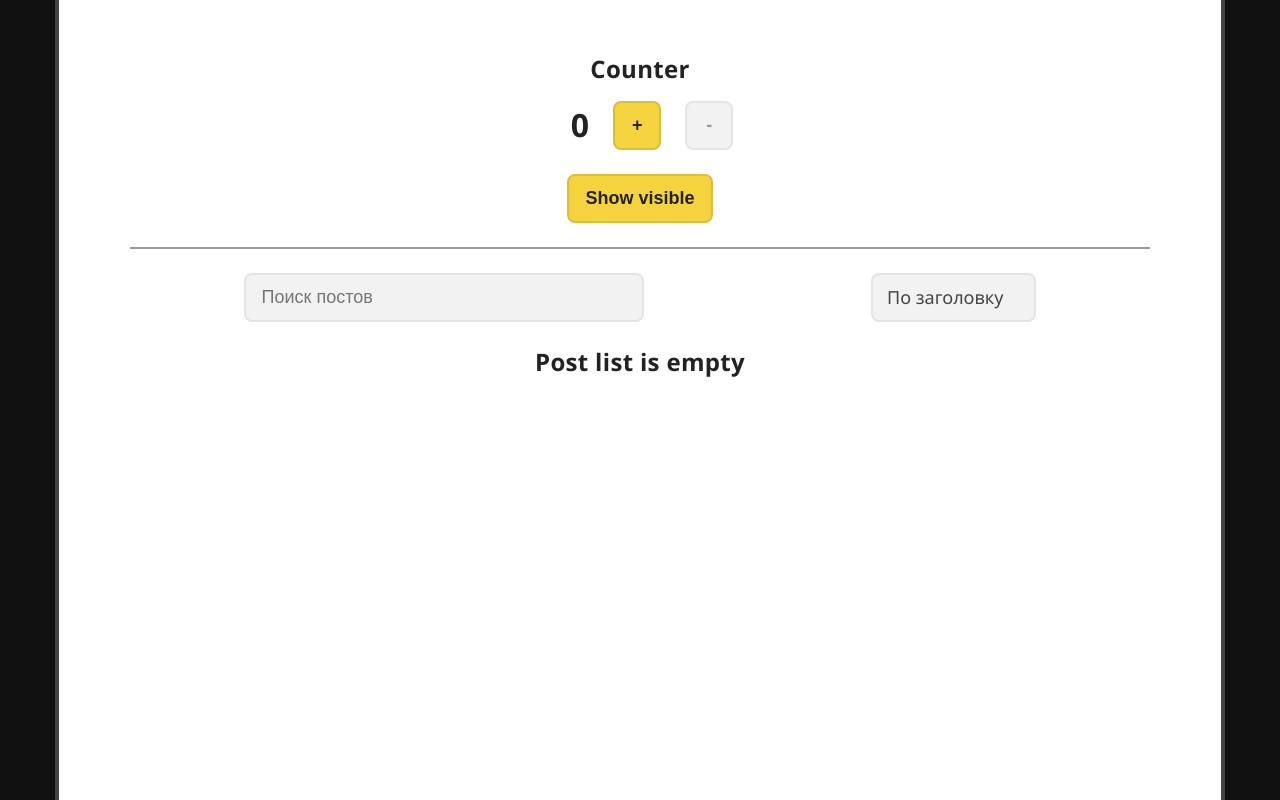
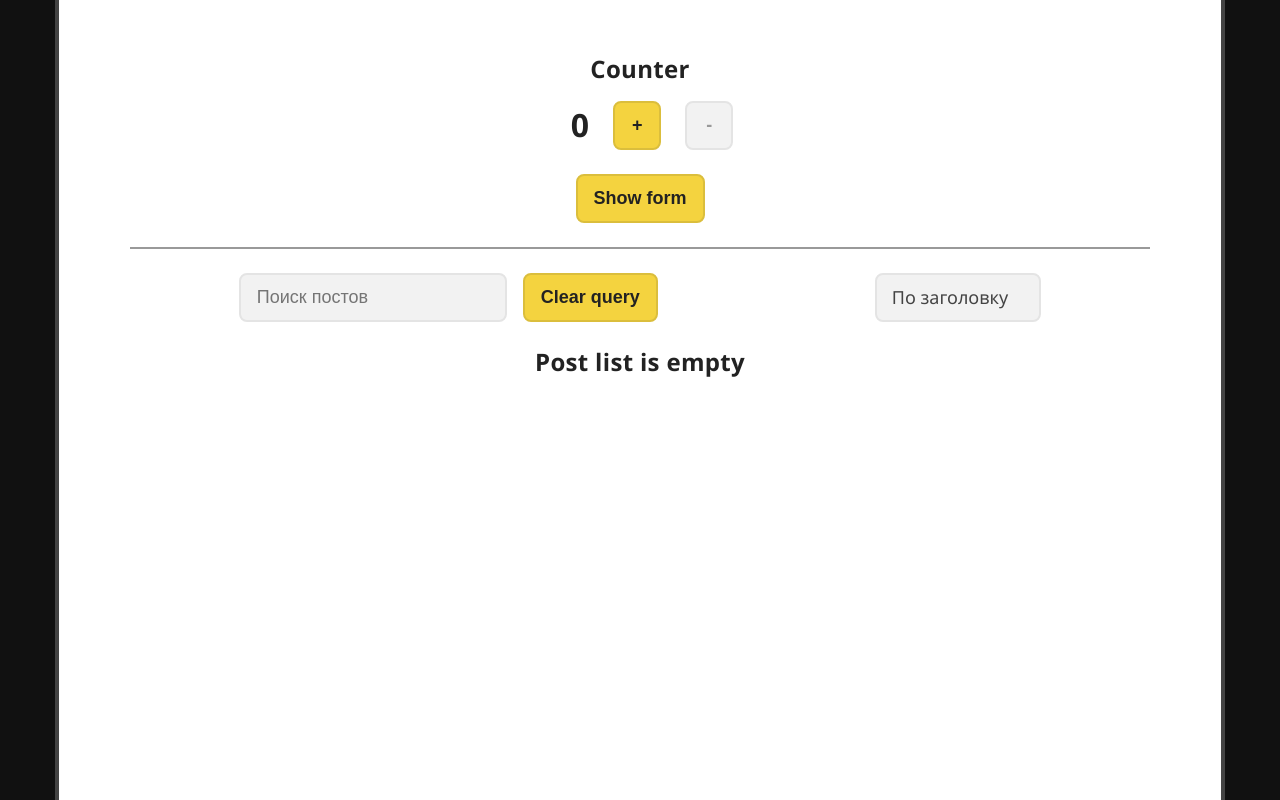
Before and after one commit to rozhedev/ui-lib, a React (Create React App) app: page / in a window 1280 px wide. Built offline with nearby package versions, Linux system fonts and the light colour scheme.

Commit message:
Transfer animation config object to data/anim-config.js. Add delete query btn & minor code improvements

```diff
--- a/src/App.js
+++ b/src/App.js
@@ -1,5 +1,6 @@
 import { useMemo, useState } from "react";
 import { motion, AnimatePresence } from "framer-motion";
+import { modalOverlayAnim } from "./data/anim-config";
 
 import "./App.css";
 import Counter from "./components/chunks/Counter";
@@ -54,23 +55,13 @@ function App() {
     }, [filters.query, sortPostMemo]);
 
     // * ANIM
-    const modalOverlayAnim = {
-        initial: {
-            opacity: 0,
-            duration: 0.3,
-        },
-        animate: {
-            opacity: 1,
-            duration: 0.3,
-        },
-    };
 
     return (
         <div className="App">
             <Wrapper>
                 <Counter />
                 <AnimatePresence>
-                    <Btn onClick={(e) => setVisible(true)}>Show visible</Btn>
+                    <Btn onClick={(e) => setVisible(true)}>Show form</Btn>
                     {visible && (
                         <motion.div
                             style={{ marginTop: "0px" }}
--- a/src/components/posts/PostFilters.js
+++ b/src/components/posts/PostFilters.js
@@ -1,25 +1,32 @@
 import styles from "./PostFilters.module.css";
-import inpStyles from '../ui/Inp.module.css'
-import Inp from '../ui/Inp';
-import Select from '../ui/Select';
+import inpStyles from "../ui/Inp.module.css";
+import Inp from "../ui/Inp";
+import Select from "../ui/Select";
+import Btn from "../ui/Btn";
 
 const PostFilters = ({ filters, setFilters, ...props }) => {
-
     return (
         <div className={styles.PostFilters}>
-            <Inp
-                className={`${inpStyles.Inp} sort-widget__inp`}
-                placeholder="Поиск постов"
-                value={filters.query}
-                onChange={(e) => setFilters({ ...filters, query: e.target.value })}
-            />
+            <div>
+                <Inp
+                    className={`${inpStyles.Inp} ${inpStyles.InpSmall}`}
+                    placeholder="Поиск постов"
+                    value={filters.query}
+                    onChange={(e) => setFilters({ ...filters, query: e.target.value })}
+                />
+                <Btn
+                    type="submit"
+                    onClick={() => setFilters({ ...filters, query: "" })}
+                >
+                    Clear query
+                </Btn>
+            </div>
 
             <Select
                 id="select-sort"
                 value={filters.sort}
-                onChange={selectedSort => setFilters({ ...filters, sort: selectedSort })}
+                onChange={(selectedSort) => setFilters({ ...filters, sort: selectedSort })}
                 defaultValue="Сортировка по"
-
                 // * значение свойства value должно совпадать
                 // * с именем свойства объекта newPost из PostForm
                 options={[
--- a/src/components/posts/PostFilters.module.css
+++ b/src/components/posts/PostFilters.module.css
@@ -5,8 +5,3 @@
     border-top: 2px solid var(--darken-lightgray);
     width: 90%;
 }
-
-.sort-widget__inp {
-    min-width: 250px !important;
-    /* width: fit-content; */
-}
--- a/src/components/posts/PostItem.module.css
+++ b/src/components/posts/PostItem.module.css
@@ -8,10 +8,6 @@
     border-radius: 0.5rem;
     border: 2px solid var(--darken-lightgray);
     background-color: var(--primary-lightgray);
-}
-
-.PostItem:nth-of-type(n + 4) {
-    margin-top: 1.5rem;
 }
 
 .PostItem h4 {
--- a/src/components/posts/PostList.js
+++ b/src/components/posts/PostList.js
@@ -1,4 +1,6 @@
 import { AnimatePresence, motion } from "framer-motion";
+import { postItemAnim } from "../../data/anim-config";
+
 import PostItem from "./PostItem";
 import styles from "./PostList.module.css";
 
@@ -7,24 +9,11 @@ const PostList = ({ title, removePost, posts, ...props }) => {
         startTitle: "Post list is empty",
         blogTitle: "Post title",
     };
-    const itemAnim = {
-        initial: {
-            opacity: 0,
-            scale: 0.5,
-            duration: 0.3,
-        },
-        animate: {
-            opacity: 1,
-            scale: 1,
-            duration: 0.3,
-        },
-    };
 
     return (
         <>
             {posts.length ? <h3>{TEXT_CONTENT.blogTitle}</h3> : <h3>{TEXT_CONTENT.startTitle}</h3>}
 
-            <motion.div style={{ width: "100%" }}>
             <div className={styles.PostList}>
                 <AnimatePresence>
                     {posts.map((post) => (
@@ -33,18 +22,17 @@ const PostList = ({ title, removePost, posts, ...props }) => {
                             initial="initial"
                             animate="animate"
                             exit="initial"
-                                variants={itemAnim}
+                            variants={postItemAnim}
                         >
                             <PostItem
                                 removePost={removePost}
                                 post={post}
-                                    itemAnim={itemAnim}
+                                itemAnim={postItemAnim}
                             />
                         </motion.div>
                     ))}
                 </AnimatePresence>
             </div>
-            </motion.div>
         </>
     );
 };
--- a/src/components/posts/PostList.module.css
+++ b/src/components/posts/PostList.module.css
@@ -1,7 +1,11 @@
 .PostList {
-    margin: 0 auto;
+    margin: 0.75rem auto;
     width: 90%;
     display: flex;
     justify-content: space-between;
     flex-wrap: wrap;
 }
+
+.PostList > *:nth-of-type(n + 4) {
+    margin-top: 1.5rem;
+}
--- a/src/components/ui/Inp.module.css
+++ b/src/components/ui/Inp.module.css
@@ -1,4 +1,4 @@
-.Inp {
+.Inp, .InpSmall {
     min-width: 400px;
     padding: 0.75rem 1rem;
     font-size: 1.125rem;
@@ -10,6 +10,11 @@
     transition: .6s all;
 }
 
+.InpSmall {
+    min-width: 250px;
+    margin-right: 1rem;
+}
+
 .Inp:focus {
     border: 2px solid var(--accent);
     box-shadow: inset 0 0 4px 0px var(--accent);
--- a/src/components/ui/Modal.js
+++ b/src/components/ui/Modal.js
@@ -1,20 +1,10 @@
 import { motion } from "framer-motion";
+import { modalBodyAnim } from "../../data/anim-config";
+
 import styles from "../ui/Modal.module.css";
 
 const Modal = ({ children, visible, setVisible, ...props }) => {
     const rootClasses = [styles.ModalOverlay];
-    const modalBodyAnim = {
-        initial: {
-            opacity: 0,
-            scale: 0.5,
-            duration: 0.3,
-        },
-        animate: {
-            opacity: 1,
-            scale: 1,
-            duration: 0.3,
-        },
-    };
     visible && rootClasses.push(styles.active);
 
     return (
--- /dev/null
+++ b/src/data/anim-config.js
@@ -0,0 +1,36 @@
+export const modalOverlayAnim = {
+    initial: {
+        opacity: 0,
+        duration: 0.3,
+    },
+    animate: {
+        opacity: 1,
+        duration: 0.3,
+    },
+};
+
+export const postItemAnim = {
+    initial: {
+        opacity: 0,
+        scale: 0.5,
+        duration: 0.3,
+    },
+    animate: {
+        opacity: 1,
+        scale: 1,
+        duration: 0.3,
+    },
+};
+
+export const modalBodyAnim = {
+    initial: {
+        opacity: 0,
+        scale: 0.5,
+        duration: 0.3,
+    },
+    animate: {
+        opacity: 1,
+        scale: 1,
+        duration: 0.3,
+    },
+};
```
Lines whose indentation alone changed are shown as unchanged.
